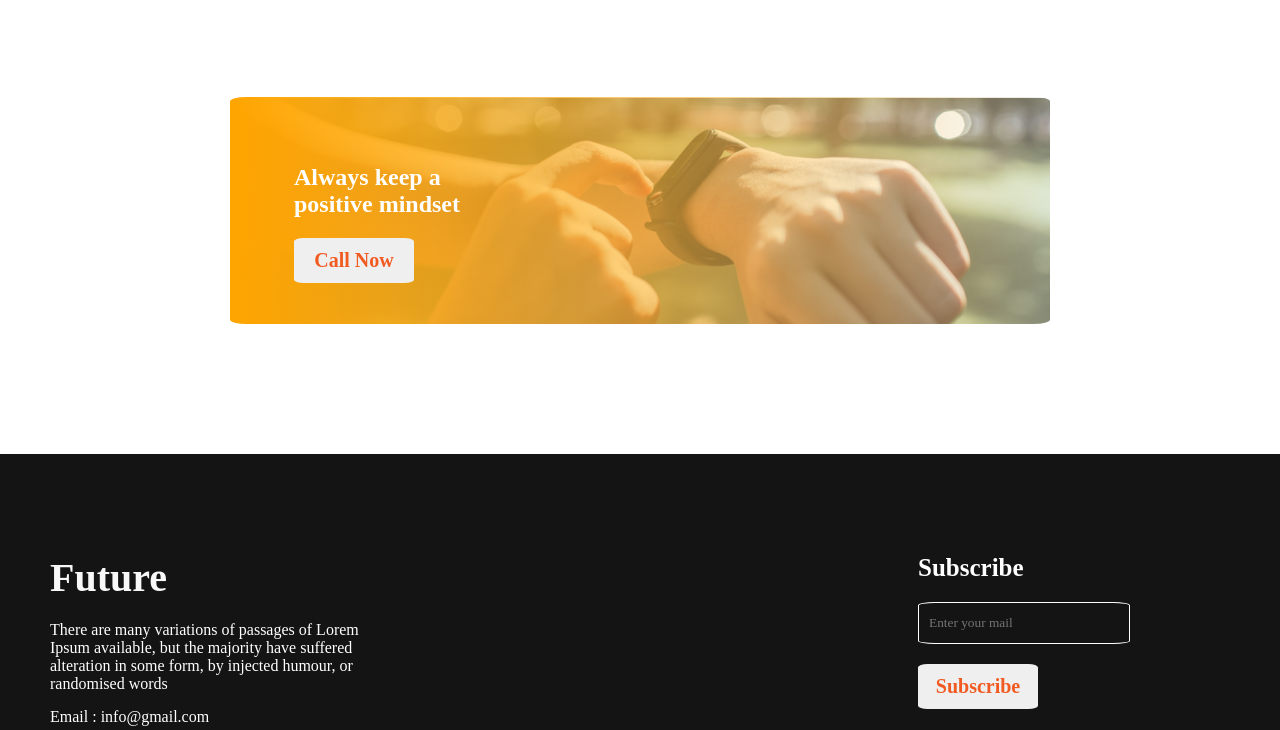
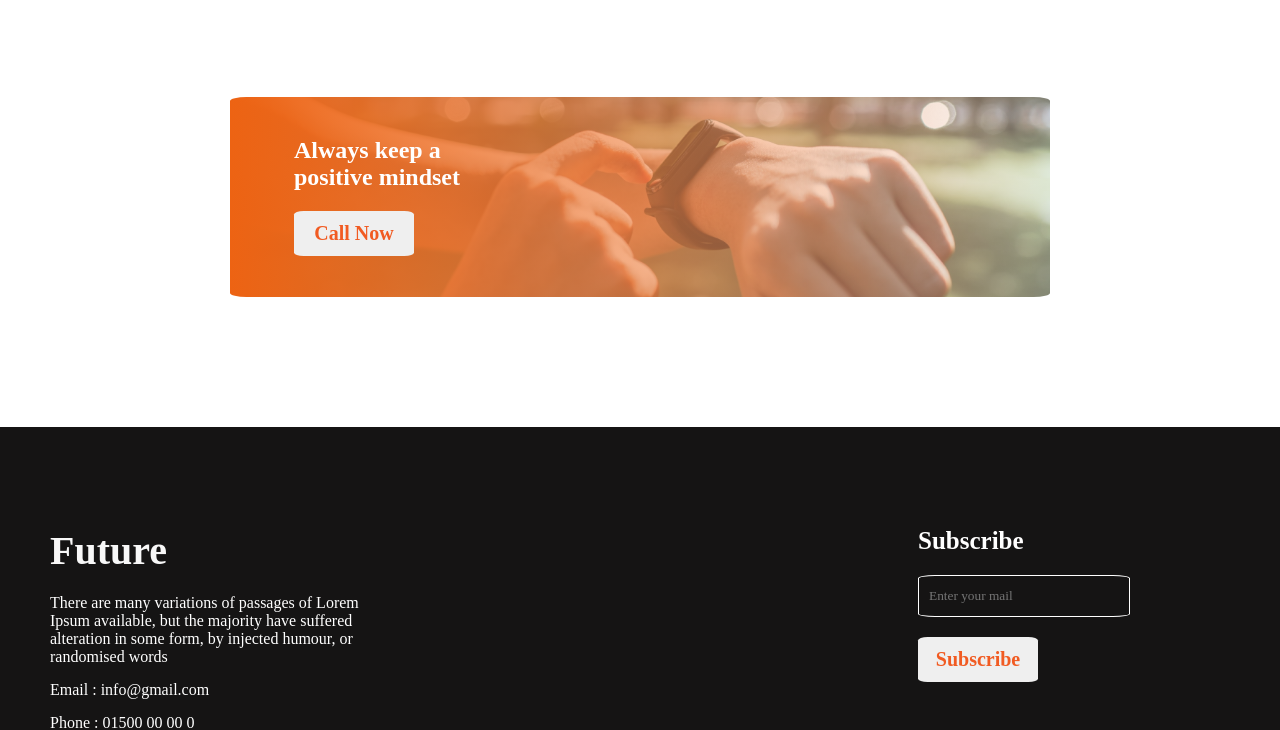
Before and after one commit to NabilaWorld/first_assignment, a plain HTML site: page index.html in a window 1280 px wide. Shown: the part 1602-2332 px from the top of the page. Drawn offline with Linux system fonts and the light colour scheme.

Commit message:
new addition

```diff
--- a/index.css
+++ b/index.css
@@ -196,7 +196,7 @@ input{
 }
 
 .style-gradient{
-    background-image: linear-gradient(to right, orange , #ffffff59), url('watch.png');
+    background-image: linear-gradient(to right, rgb(237, 99, 19) , #ffffff59), url('watch.png');
     height: 100px;
     background-repeat: no-repeat;
     margin-bottom: 130px;
@@ -205,7 +205,7 @@ input{
     margin-left: 230px;
     margin-right: 230px;
     border-radius: 2%;
-    padding-top: 67px;
+    padding-top: 40px;
     padding-left: 64px;
     padding-bottom: 60px;
     padding-right: 550px;
```
